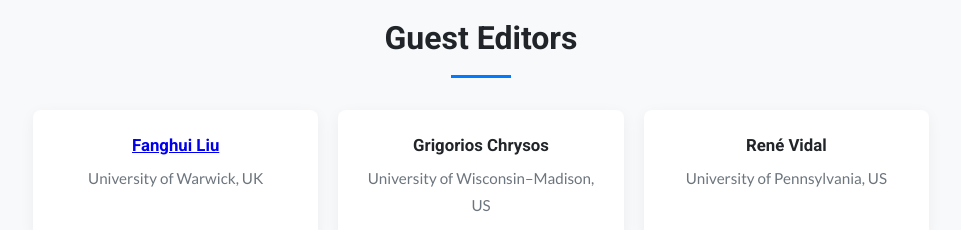
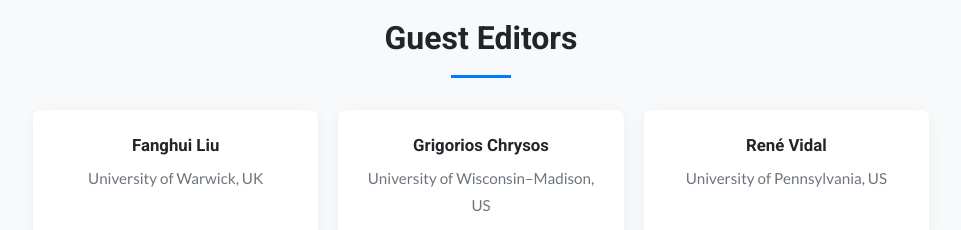
Before and after one commit to YuanheZ/cv-pt-web, a plain HTML site: page index.html in a window 1280 px wide. Shown: the part 2360-2590 px from the top of the page, without its empty margins (159-1120 px from the left). Drawn offline with Linux system fonts and the light colour scheme.

Commit message:
Update index.html

```diff
--- a/index.html
+++ b/index.html
@@ -197,7 +197,7 @@
                 <h2>Guest Editors</h2>
                 <div class="organizers-grid">
                     <div class="organizer-card">
-                        <h3><a href="https://www.lfhsgre.org" target="_blank" rel="noopener">Fanghui Liu</a></h3>
+                        <h3>Fanghui Liu</h3>
                         <p>University of Warwick, UK</p>
                     </div>
                     <div class="organizer-card"><h3>Grigorios Chrysos</h3><p>University of Wisconsin–Madison, US</p></div>
```
